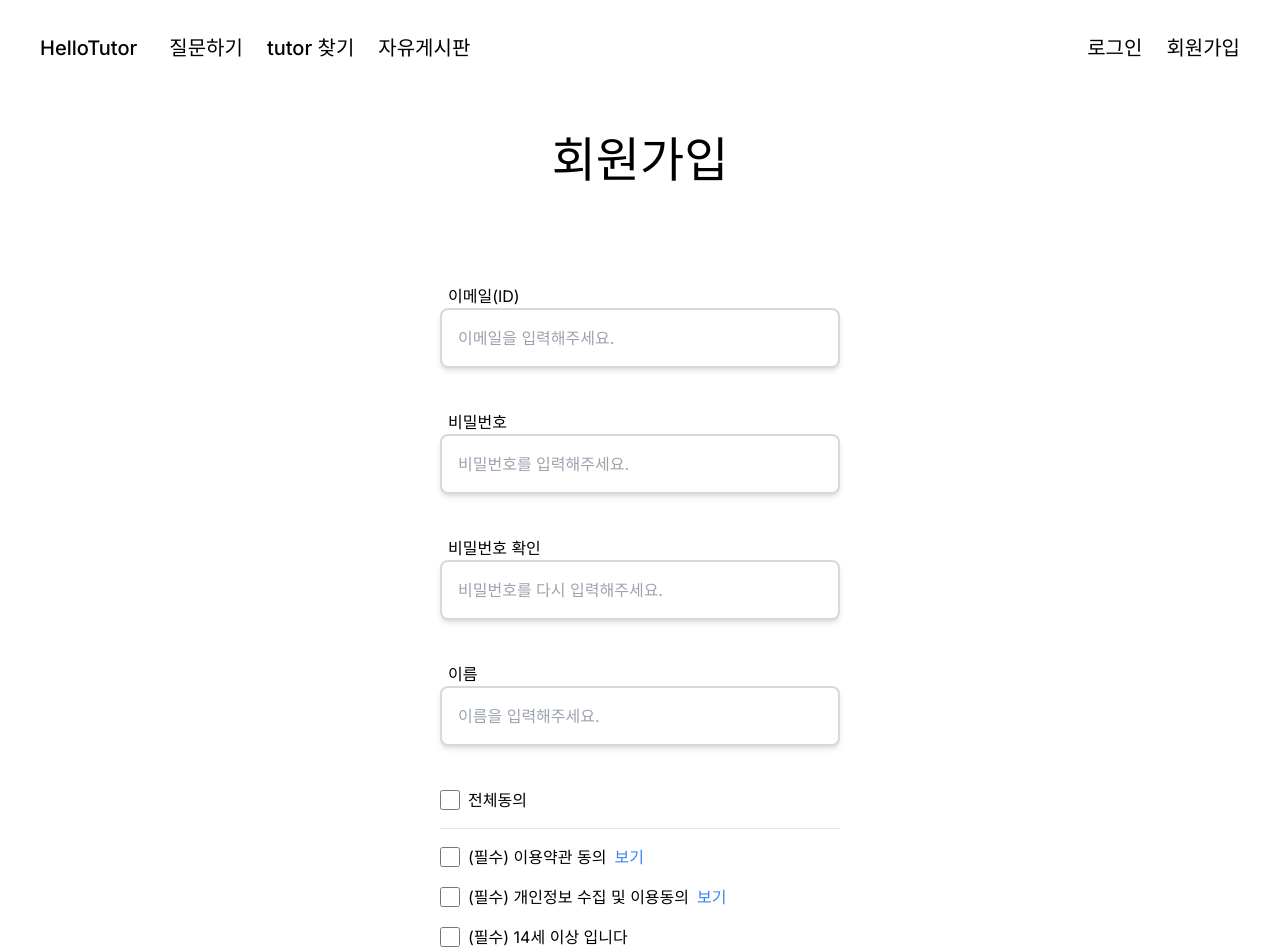
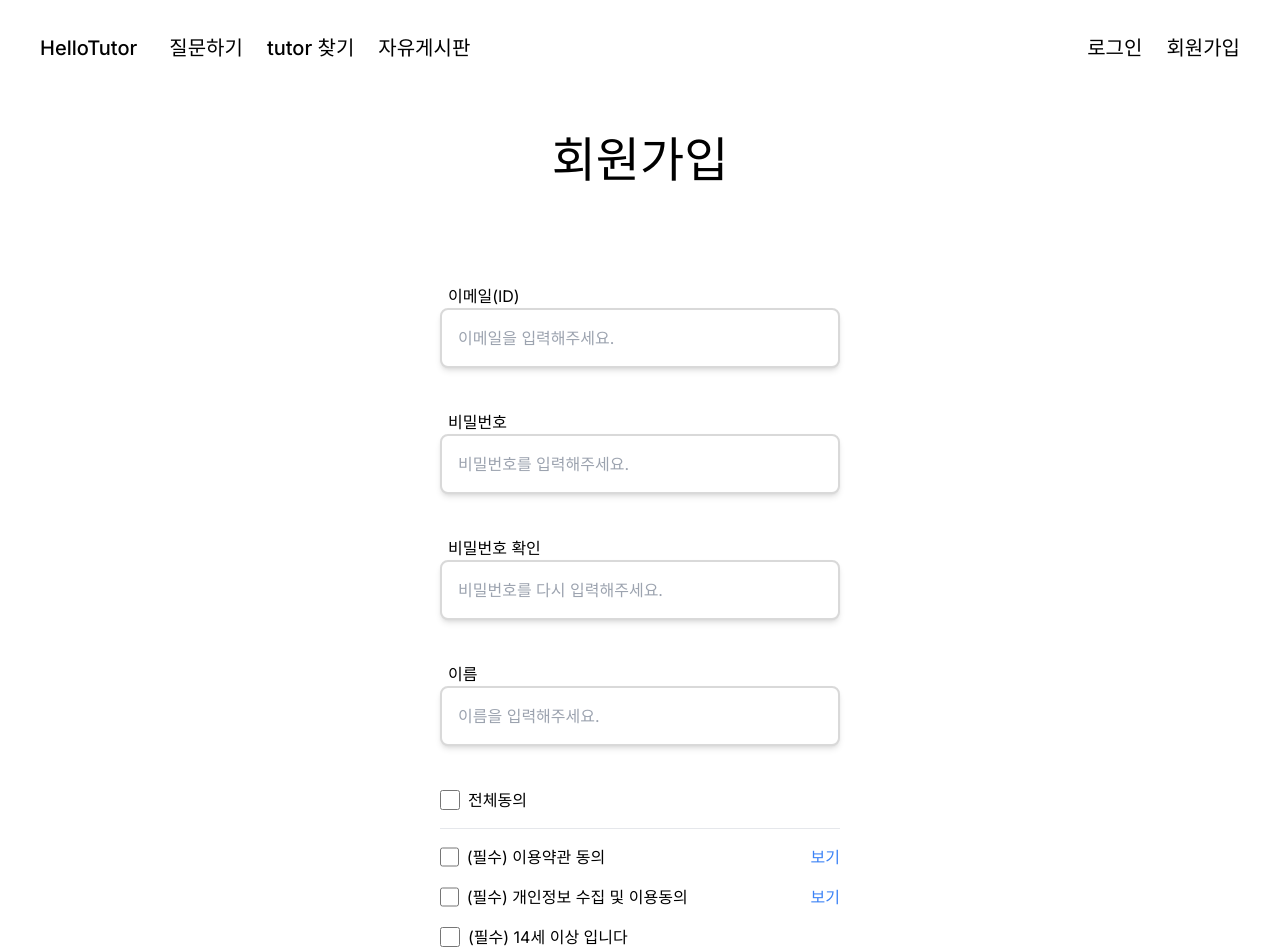
Before and after one commit to HelloTutor/HelloTutor-FE, a Next.js app: page /signup/student in a window 1280 px wide. Shown: the top 952 px of the page. Built offline with nearby package versions, Linux system fonts and the light colour scheme.

Commit message:
chore: 보기 버튼 space-between 수정

```diff
--- a/src/components/ArgreeOfTos/index.tsx
+++ b/src/components/ArgreeOfTos/index.tsx
@@ -63,6 +63,7 @@ export default function AgreeOfTos({ register, error }: AgreeOfTosProps) {
               setTerms(e.target.checked);
             }}
           />
+          <div className="w-full flex justify-between">
             <p>(필수) 이용약관 동의</p>
             <button
               className="text-blue-500"
@@ -71,6 +72,7 @@ export default function AgreeOfTos({ register, error }: AgreeOfTosProps) {
             >
               보기
             </button>
+          </div>
         </div>
         <div className="flex items-center gap-x-2">
           <input
@@ -81,10 +83,15 @@ export default function AgreeOfTos({ register, error }: AgreeOfTosProps) {
               setPrivacy(e.target.checked);
             }}
           />
-          <p>(필수) 개인정보 수집 및 이용동의</p>
-          <button className="text-blue-500" onClick={() => setModalOpen(true)}>
+          <div className="w-full flex justify-between">
+            <p className="block">(필수) 개인정보 수집 및 이용동의</p>
+            <button
+              className="text-blue-500"
+              onClick={() => setModalOpen(true)}
+            >
               보기
             </button>
+          </div>
         </div>
         <div className="flex items-center gap-x-2">
           <input
```
Lines whose indentation alone changed are shown as unchanged.
